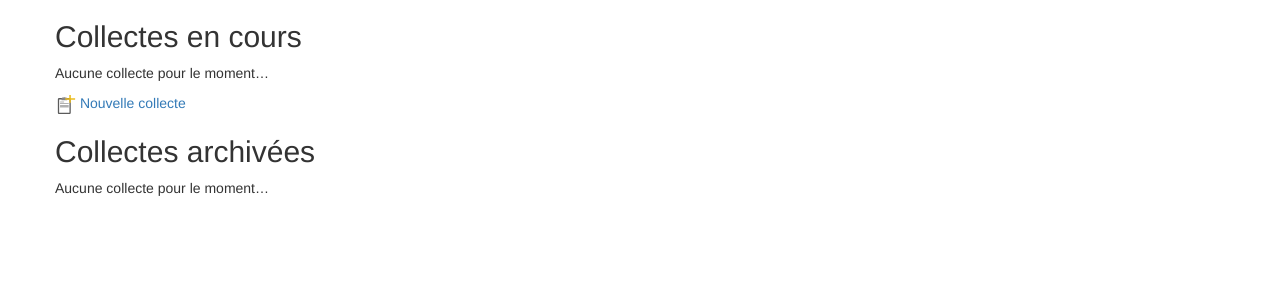
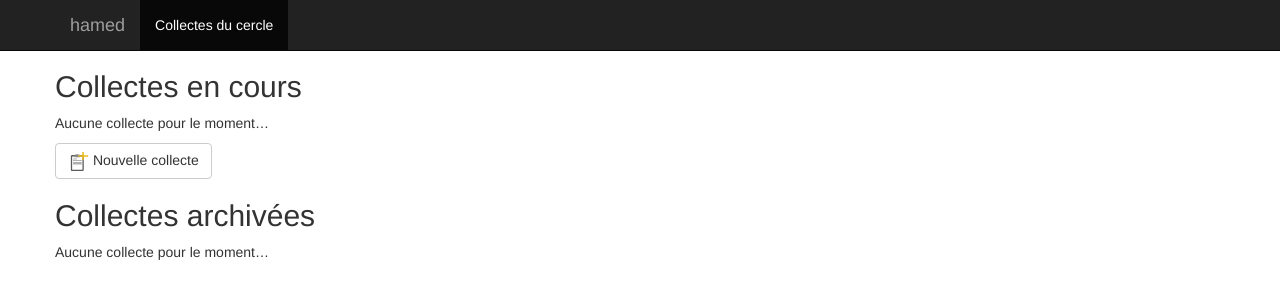
Before and after one commit to yeleman/hamed, a Django app: page / in a window 1280 px wide. Shown: the top 300 px of the page. Run offline with Django 3.2, Linux system fonts and the light colour scheme; data that the repository does not hold is empty; some libraries are stand-ins or nearby versions.

Commit message:
minor ui improvements

```diff
--- a/hamed/templates/base.html
+++ b/hamed/templates/base.html
@@ -7,8 +7,32 @@
 		<title>RAMED</title>
 		<meta name="viewport" content="width=device-width, initial-scale=1">
 		<link rel="stylesheet" href="{% static "css/bootstrap.min.css" %}" />
+		<style type="text/css">
+			body { padding-top: 50px; }
+		</style>
 	</head>
     <body>
+	    <nav class="navbar navbar-inverse navbar-fixed-top">
+	      <div class="container">
+	        <div class="navbar-header">
+	          <button type="button" class="navbar-toggle collapsed" data-toggle="collapse" data-target="#navbar" aria-expanded="false" aria-controls="navbar">
+	            <span class="sr-only">Toggle navigation</span>
+	            <span class="icon-bar"></span>
+	            <span class="icon-bar"></span>
+	            <span class="icon-bar"></span>
+	          </button>
+	          <a class="navbar-brand" href="{% url 'home' %}">hamed</a>
+	        </div>
+	        <div id="navbar" class="collapse navbar-collapse">
+	          <ul class="nav navbar-nav">
+	            <li class="active"><a>{% block title %}SLDSES{% endblock %}</a></li>
+	            <!-- <li><a href="#about">About</a></li>
+	            <li><a href="#contact">Contact</a></li> -->
+	          </ul>
+	        </div><!--/.nav-collapse -->
+	      </div>
+	    </nav>
+
 		<div class="container">
 			{% if messages %}
 			<div class="row">
@@ -35,6 +59,11 @@
 			{% endif %}
 		</div>
 	</body>
-	<script src="{% static "js/jquery.min.js" %}"></script>
+	<script src="{% static "js/jquery-3.1.1.min.js" %}"></script>
 	<script src="{% static "js/bootstrap.min.js" %}"></script>
+	<script type="text/javascript">
+		$(document).ready(function(e) {
+			{% block onJQready %}{% endblock %}
+		});
+	</script>
 </html>
--- a/hamed/templates/collects_table.html
+++ b/hamed/templates/collects_table.html
@@ -4,11 +4,11 @@
 <tr>
 	<th>Collecte</th>
 	<th>Statut</th>
+	<th>Créée le</th>
 	<th>Nb. cibles</th>
 	<th>Nb. indigents</th>
 	<th>Nb. refus</th>
-	<th>Nb. photos</th>
-	<th>Poids photos</th>
+	<th colspan="2">Médias</th>
 </tr>
 {% endif %}
 {% endif %}
@@ -16,6 +16,7 @@
 <tr>
 	<td><a href="{% url 'collect' collect.id %}">{{ collect.name }}</a></td>
 	<td>{{ collect.verbose_status }}</td>
+	<td>{{ collect.started_on }}</td>
 	{% if switch != "active" %}
 	<td>{{ collect.nb_submissions }}</td>
 	<td>{{ collect.nb_indigents }}</td>
--- a/hamed/templates/home.html
+++ b/hamed/templates/home.html
@@ -1,13 +1,40 @@
 {% extends "base.html" %}
 {% load static %}
 
+{% block title %}Collectes du cercle{% endblock %}
 {% block content %}
 
 <h2>Collectes en cours</h2>
 {% include "collects_table.html" with collects=collects.actives switch="active" %}
-<p><a href="{% url 'start_collect' %}"><img style="width: 1.5em;" src="{% static "icons/new.svg" %}"> Nouvelle collecte</a></p>
+
+<p><button class="btn btn-default" id="new-collect"><img style="width: 1.5em;" src="{% static "icons/new.svg" %}"> Nouvelle collecte</button></p>
+
+<div class="panel panel-primary hidden" id="new-collect-panel">
+	<div class="panel-heading">
+		<button type="button" class="close" aria-label="Close"><span aria-hidden="true">&times;</span></button>
+		<h3 class="panel-title">Nouvelle collecte</h3></div>
+	<div class="panel-body">
+	<form action="{% url 'start_collect' %}" method="POST">
+	{% csrf_token %}
+	{{ form }}
+	<input type="submit" class="btn btn-primary" value="Créer la collecte">
+	</form>
+	</div>
+</div>
 
 <h2>Collectes archivées</h2>
 {% include "collects_table.html" with collects=collects.archives  switch="archives" %}
 
 {% endblock %}
+
+
+{% block onJQready %}
+$('.close').on('click', function(e) {
+	$('#new-collect-panel').removeClass('visible');
+	$('#new-collect-panel').addClass('hidden');
+});
+$('#new-collect').on('click', function (e) {
+	$('#new-collect-panel').removeClass('hidden');
+	$('#new-collect-panel').addClass('visible');
+});
+{% endblock %}
```
Also changed, not shown: hamed/templates/collect.html (+4 -3 lines).
